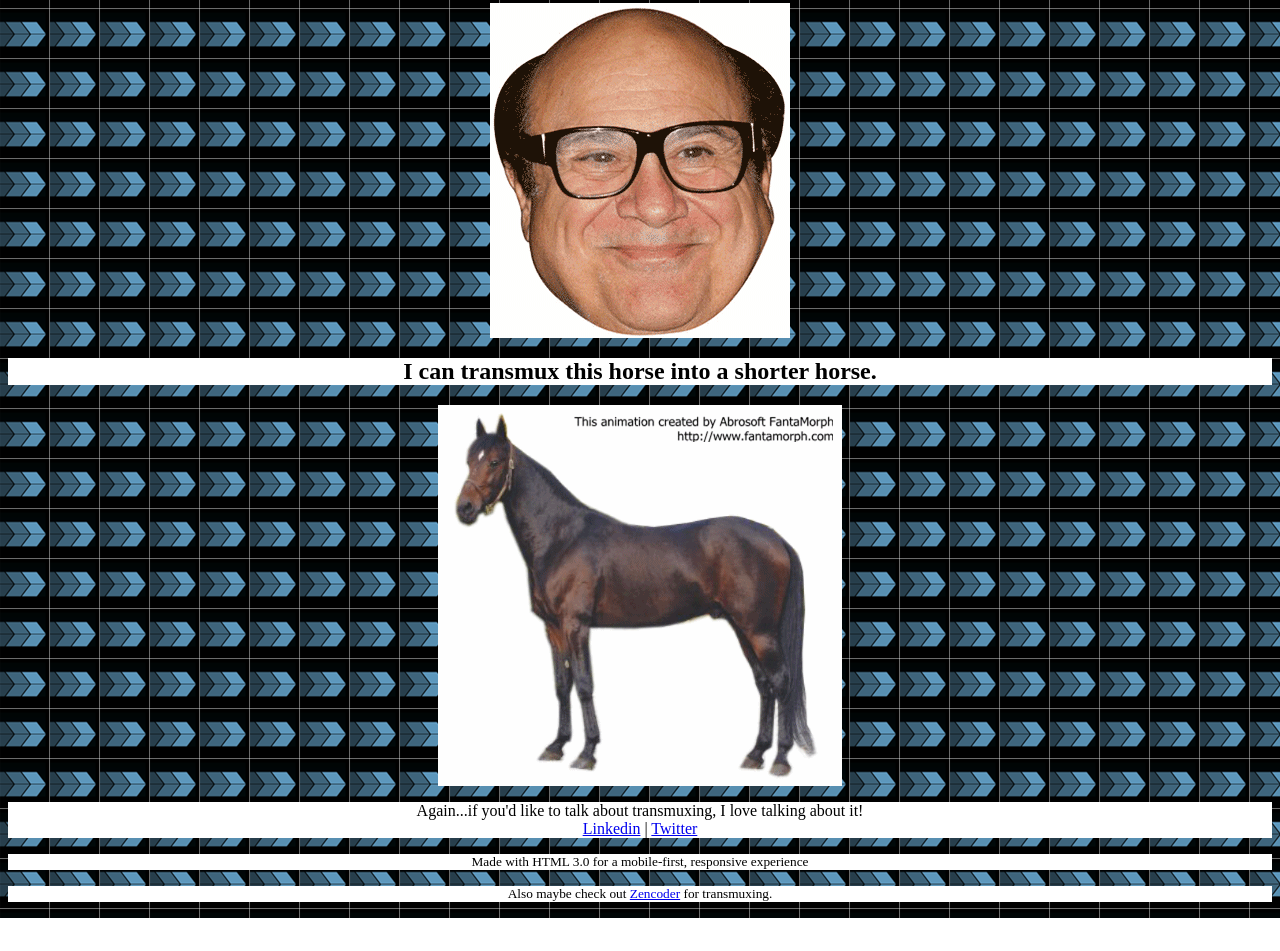
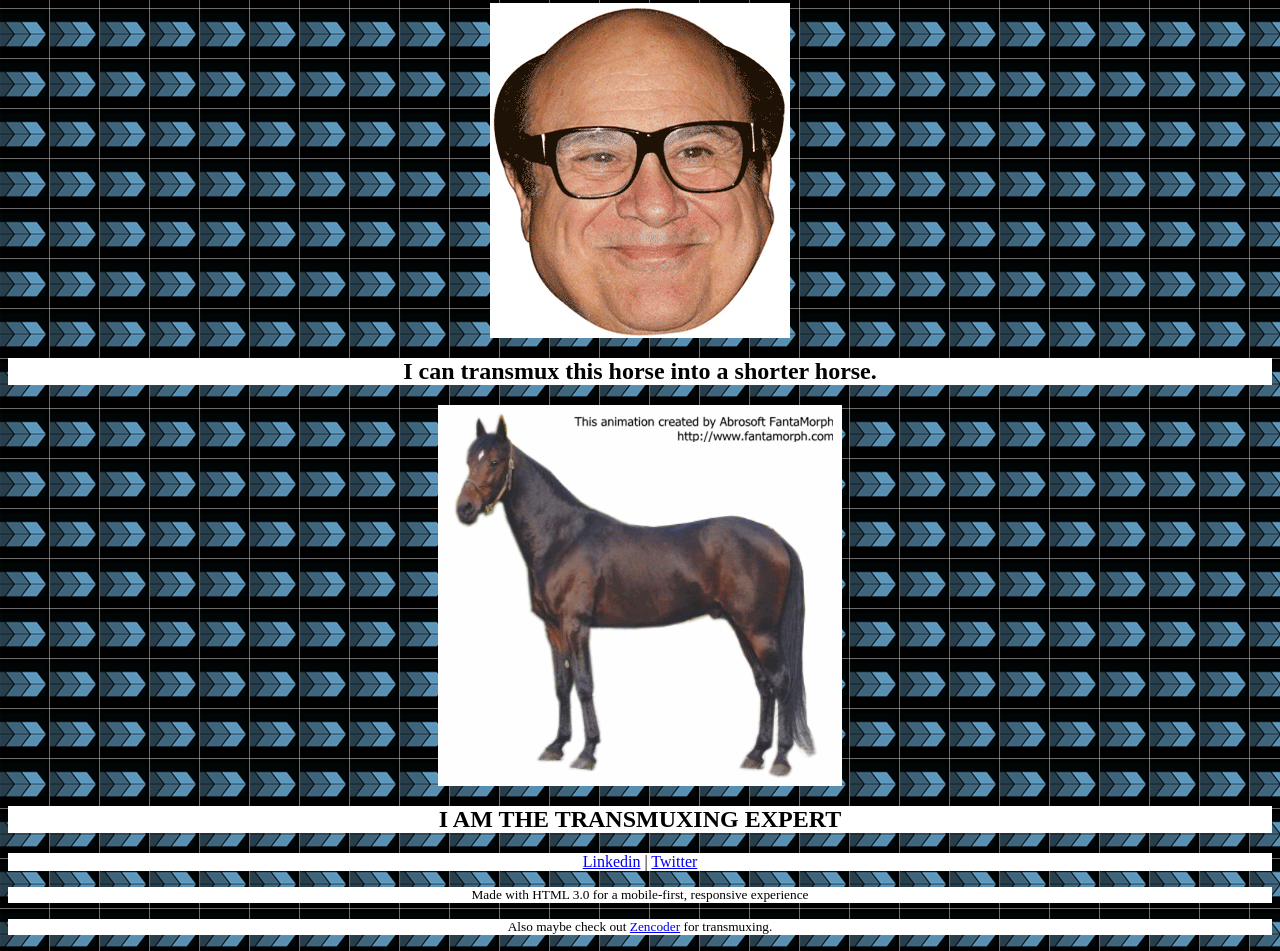
Before and after one commit to jacobrandall/transmuxing.com, a plain HTML site: page index.html in a window 1280 px wide. Shown: the part 1391-2342 px from the top of the page. Before the commit the page ends 2309 px from the top, so only its background shows below. Drawn offline with Linux system fonts and the light colour scheme.

Commit message:
Updated content

```diff
--- a/index.html
+++ b/index.html
@@ -67,8 +67,9 @@
     <h2>I can transmux this horse into a shorter horse.</h2>
     <img src="horse.gif" alt="Transmux horse height" />
 
-    <p>Again...if you'd like to talk about transmuxing, I love talking about it!
-      <br><a href="https://github.com/twbs/bootstrap">Linkedin<a> | <a href="https://twitter.com/johnriske">Twitter</a>
+    <h2>I AM THE TRANSMUXING EXPERT</h2>
+    <p>
+      <a href="https://github.com/twbs/bootstrap">Linkedin<a> | <a href="https://twitter.com/johnriske">Twitter</a>
     </p>
 
 
```
